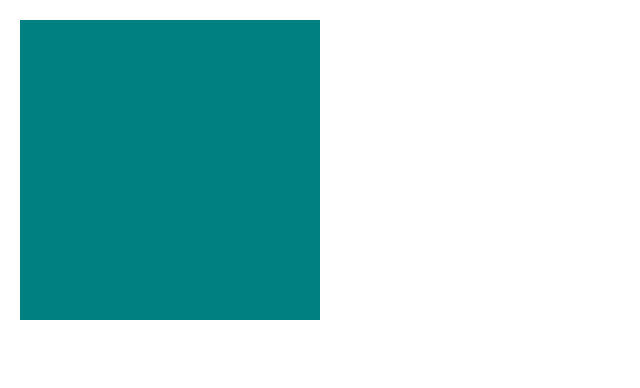
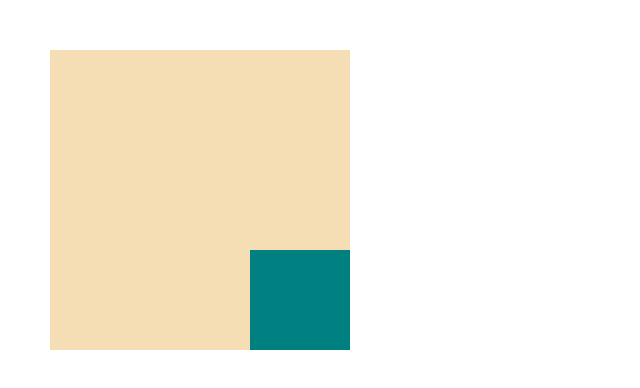
Before and after one commit to JPumpkin645/kokoa-talk, a plain HTML site: page home.html in a window 1280 px wide. Shown: the top 388 px of the page, without its empty margins (0-640 px from the left). Drawn offline with Linux system fonts and the light colour scheme.

Commit message:
Day8
position: absolute

```diff
--- a/home.html
+++ b/home.html
@@ -6,24 +6,27 @@
     <style>
       body {
         height: 1000vh;
-        margin: 20px;
+        margin: 50px;
       }
       div {
         width: 300px;
         height: 300px;
-        color: white;
+        background-color: wheat;
+        position: relative;
       }
       .green {
-        position: fixed;
+        height: 100px;
+        width: 100px;
+        position: absolute;
+        bottom: 0px;
+        right: 0px;
         background-color: teal;
-      }
-      .different {
-        background-color: wheat;
       }
     </style>
   </head>
   <body>
-    <div class="green"></div>
-    <div class="different"></div>
+    <div>
+      <div class="green"></div>
+    </div>
   </body>
 </html>
```
